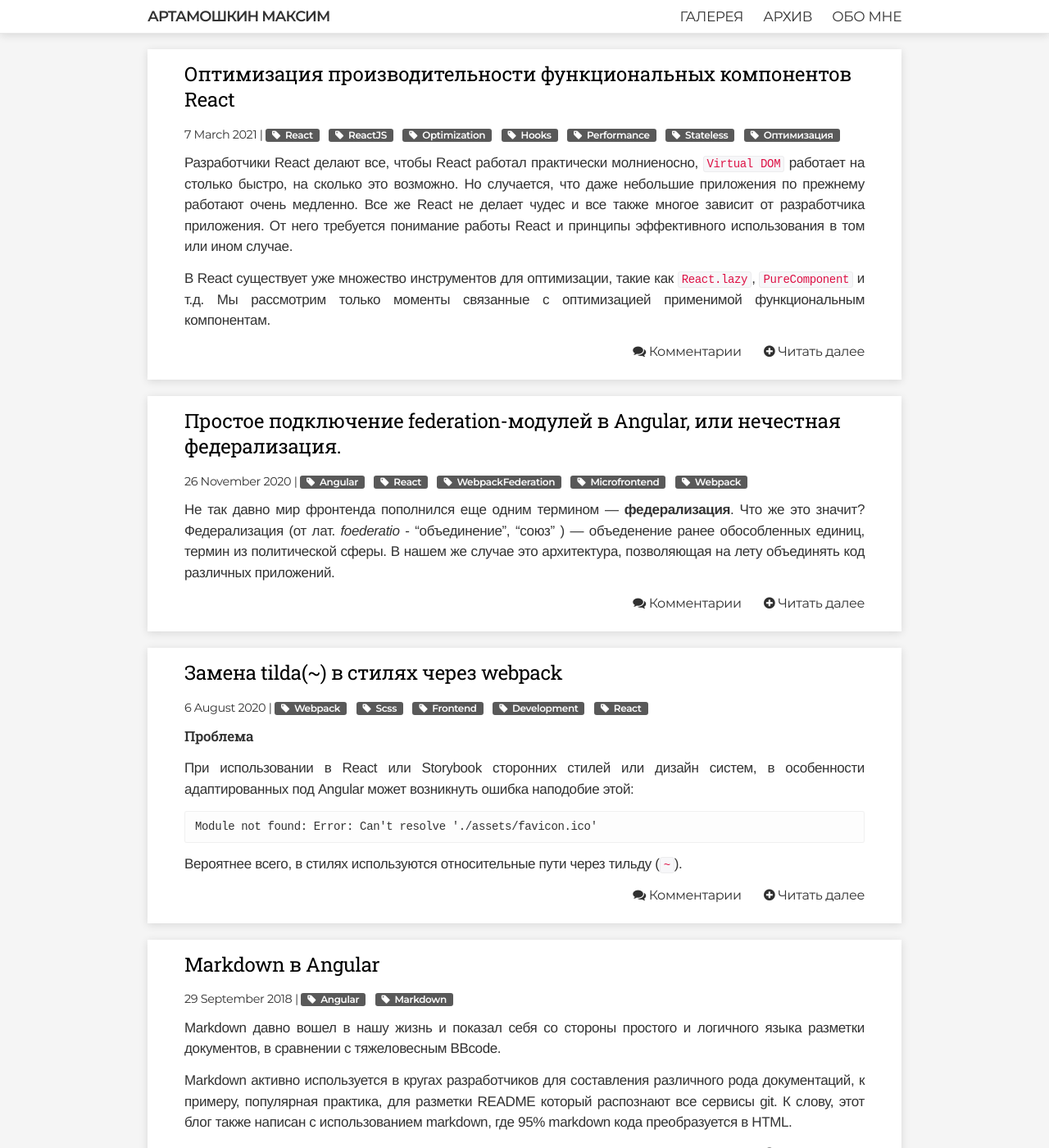
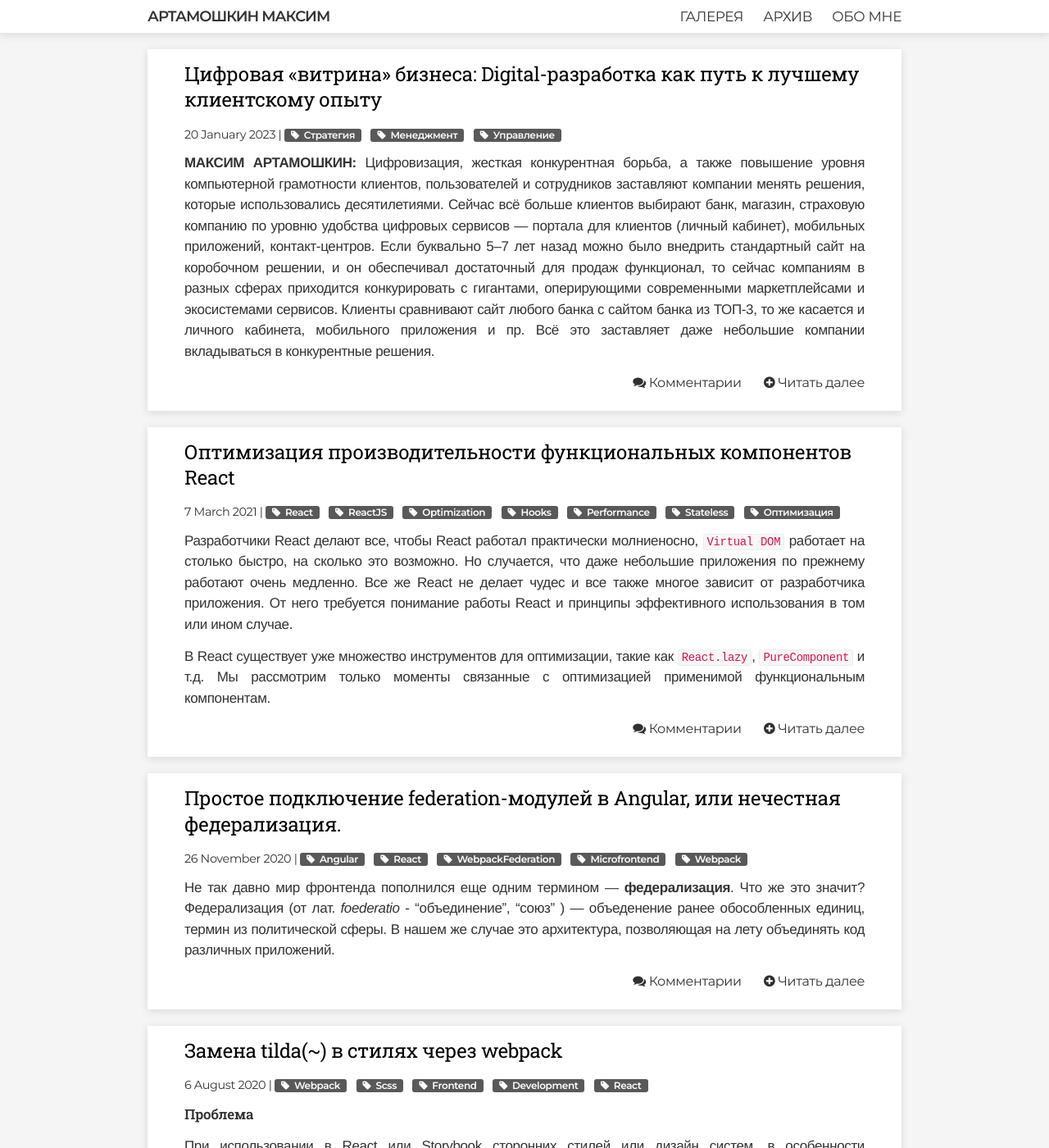
Before and after one commit to martamoshkin/blog.zverit.com, a Jekyll site: the page built from index.html, in a window 1280 px wide and 1400 px high. Shown: the whole window at 82% size. Built offline with Jekyll 4.4.1, drawn with Linux system fonts in a browser that asks for light colours; the list of posts is cut into pages by our own code; some of the changed lines change nothing that is shown; some of the changed text lies outside the part shown.

Commit message:
add new post

```diff
--- /dev/null
+++ b/_posts/other/2023-1-25-digital-platform-business-development.md
@@ -0,0 +1,55 @@
+---
+layout: post
+title: "Цифровая «витрина» бизнеса: Digital-разработка как путь к лучшему клиентскому опыту"
+date: 2023-01-20 12:00:29 +0300
+category: Other
+author: "Artamoshkin Maxim"
+image: "/assets/avatar-adviser-digital-platform.png"
+tags: [Стратегия, Менеджмент, Управление]
+description: "Какие возможности создает кастомная digital-разработка, зачем нужна дизайн-система, как вернуть деньги за создание цифровых сервисов, рассказывает Максим Артамошкин, руководитель отдела заказной разработки центра внедрения бизнес-систем «Инфосистемы Джет»"
+---
+
+ >  **TAdviser:** Чем объяснить повышение спроса на заказную разработку, которое мы наблюдаем в последние годы?
+
+ **МАКСИМ АРТАМОШКИН:** Цифровизация, жесткая конкурентная борьба, а также повышение уровня компьютерной грамотности клиентов, пользователей и сотрудников заставляют компании менять решения, которые использовались десятилетиями. Сейчас всё больше клиентов выбирают банк, магазин, страховую компанию по уровню удобства цифровых сервисов — портала для клиентов (личный кабинет), мобильных приложений, контакт-центров. Если буквально 5–7 лет назад можно было внедрить стандартный сайт на коробочном решении, и он обеспечивал достаточный для продаж функционал, то сейчас компаниям в разных сферах приходится конкурировать с гигантами, оперирующими современными маркетплейсами и экосистемами сервисов. Клиенты сравнивают сайт любого банка с сайтом банка из ТОП-3, то же касается и личного кабинета, мобильного приложения и пр. Всё это заставляет даже небольшие компании вкладываться в конкурентные решения.
+<!-- more -->
+
+При этом внедрение коробочных решений не всегда позволяет достичь конкурентного преимущества. Зачастую такие решения требуют сложных процессов кастомизации под требования конкретной компании или сегмента бизнеса.
+
+Это приводит к необходимости разработки собственных решений или глубокой кастомизации коробочных решений — в обоих случаях не обойтись без заказной разработки.
+
+ >  **TAdviser:** Многих руководителей смущает цена проекта по заказной разработке по сравнению с коробочным вариантом. Есть ли возможность сэкономить или скомпенсировать расходы?
+
+ **МАКСИМ АРТАМОШКИН:** С одной стороны, возместить расходы можно, получив выгоду для бизнеса от внедрения таких решений — увеличение потока клиентов, повышение среднего чека и, в итоге, рост доходов.
+
+С другой стороны, сами решения могут приносить прибыль, если компания будет продавать его на рынке.
+Также распространена практика использования созданного решения в качестве основы для будущих разработок. Такой подход позволяет сделать продукты максимально удобными и подходящими к конкретной организации. В этом случае учитываются все особенности внутренних процессов в компании. При изменениях в компании решение может быть доработано или переработано в индивидуальном порядке, что нельзя сделать с коробочным.
+
+ >  **TAdviser:**  Видимо, из этого подхода «вырастают» экосистемы?
+
+ **МАКСИМ АРТАМОШКИН:**  Да. Сначала компания создает платформу для построения собственных решений. Затем крупные компании стараются построить собственную экосистему ИТ-решений, в основе которой лежит эта платформа, фреймворк.
+
+Платформа может быть всеобъемлющей и являться «фундаментом» для построения бизнес-приложений, что позволяет проектной команде сконцентрировать усилия на реализации бизнес-логики заказчика, не тратя время и ресурсы на обеспечение технологической составляющей проекта. Такой подход содержит в себе все компоненты ИТ-решений: базы данных, средства развертывания, шаблоны разработки, методологии, инструменты для интеграции, обеспечения производственного процесса, виртуализации и контейнеризации и так далее. Эти компоненты — готовые «кубики» для быстрого и эффективного создания промышленных приложений, отвечающих новейшим требованиям по обеспечению отказоустойчивости, масштабируемости и безопасности. Такой подход позволяет обеспечивать достаточно быстрое конструирование информационной системы из большого количества элементов. Платформа может стать отличным стартом для масштабной цифровой трансформации.
+
+ >  **TAdviser:** Как же быть со специализированными решениями, которые созданы для узкого круга задач?
+
+ **МАКСИМ АРТАМОШКИН:**  К ним также применим этот подход. Своего рода ИТ-платформой являются специализированные решения, например, дизайн-система для разработки портальных решений, мобильных приложений в едином стиле как с точки зрения дизайна, так и пользовательского поведения. Дизайн-система — это набор систематизированных компонентов, правил, предписаний и инструментов, согласованных как одно целое представление корпоративного дизайна с лучшими практиками. Обладание таким решением позволяет компании значительно повысить качество и скорость разработки продуктов с заметным удешевлением производства. Эти решения также подходят для эффективной поддержки существующих фронт-решений. Сегодня в качестве основных составляющих дизайн-системы можно выделить:
+
+- UI-киты, шаблоны
+- Библиотеки готовых компонентов на известных фреймворках
+- Наборы UX-паттернов
+- Документацию, правила, рекомендации, руководство по стилю
+
+ >  **TAdviser:** Можете подробнее рассказать о монетизации созданных решений, о которых говорили ранее?
+
+ **МАКСИМ АРТАМОШКИН:**  В какой-то момент топ-менеджмент компаний задается вопросом — можно ли вернуть инвестиции в продукт, который был разработан для использования самой компанией. Это может быть и система дистанционного банковского обслуживания, и внутренняя CRM-система. Часто компания предлагает решение для компаний из той же отрасли, например, инвестиционная компания может продавать решения для трейдинга другим инвесткомпаниям, банк может продавать готовые решения другим банкам. Пока такая схема не очень распространена, но с развитием технологий, возможностей быстрой кастомизации таких систем под бизнес-процессы эти схемы будут работать. Кроме того, возможна ситуация, когда компания продает собственный продукт широкому кругу пользователей. Например, мобильное приложение для анализа фондового рынка, которое позволяет частным и корпоративным инвесторам пользоваться аналитикой.
+
+Монетизировать ИТ-продукты можно по-разному. Во-первых, можно продавать платформу AS-IS. По похожему пути пошел Сбер с облачной платформой Platform V: сторонняя компания может купить платформу для разработки собственных решений и использовать ее в своих ИТ-решениях. Для компании-покупателя это выгодно — она получает протестированное в крупной организации решение. Во-вторых, можно продавать разработку решений, построенных с использованием приобретенной платформы. Для клиента это может значительно сократить стоимость и сроки внедрения того или иного решения по сравнению с разработкой «с нуля». Можно сказать, это новый шаг в развитии коробочных решений, когда коробочная система представляет собой фактически платформу разработки. Очень похожее решение предлагает ELMA — CRM-систему ELMA365.
+
+ >  **TAdviser:** «Инфосистемы Джет» — одна из самых известных компаний на рынке заказной разработки. Расскажите, какие решения сейчас пользуются максимальным спросом?
+
+ **МАКСИМ АРТАМОШКИН:**  У нас есть как платформы для разработки решений для разных сфер бизнеса (например, работы с клиентами, построения омниканальных центров обслуживания клиентов), так и дизайн-система, которую мы используем и для внутренних систем, и для решений, предлагаемых заказчику (с кастомизацией под бренд-бук). Также мы предлагаем решения, которые используем сами с небольшой кастомизацией под процессы заказчика. Сейчас имеется большой спрос на digital-разработку: портальные решения, личные кабинеты, высоконагруженные сервисы, мобильные приложения. Также нередко клиенты желают преобразить старые системы и сделать их более «дружелюбными» для своих пользователей. У нас большая команда профессионалов с компетенциями в разработке подобного класса решений. Специалисты имеют знания и опыт от выстраивания грамотного UI/UX до разработки архитектур enterprise-уровня.
+
+Свяжитесь с нами, и мы бесплатно проведем UI/UX-обследование, обследование ИТ-систем и предложим оптимальное решение по заказной разработке. Также предоставим пробный доступ к нашей дизайн-системе и проведем консультации по улучшению UI/UX, оптимизации процесса разработки и сокращению средств на разработку. Напишите нам на dev@jet.su, мы обязательно ответим.
+
+<cite>Опубликовано на TAdviser: https://www.tadviser.ru/a/713302</cite>
--- a/_sass/_base.scss
+++ b/_sass/_base.scss
@@ -150,12 +150,16 @@ a {
 }
 
 blockquote {
-  border-left: 4px solid $grey-color-light;
+  border-left: .125rem solid $grey-color;
   padding-left: $spacing-unit / 2;
-  font-style: italic;
+  margin-top: $spacing-unit;
 
   > :last-child {
     margin-bottom: 0;
+  }
+
+   > h4 {
+    box-shadow: none;
   }
 }
 
@@ -164,6 +168,7 @@ code {
   font-size: 0.875rem;
   border: 1px solid rgba(211, 211, 211, 0.3);
   border-radius: 3px;
+  line-height: 1.3
 }
 
 code {
```
Also changed, not shown: assets/avatar-adviser-digital-platform.png (added).
